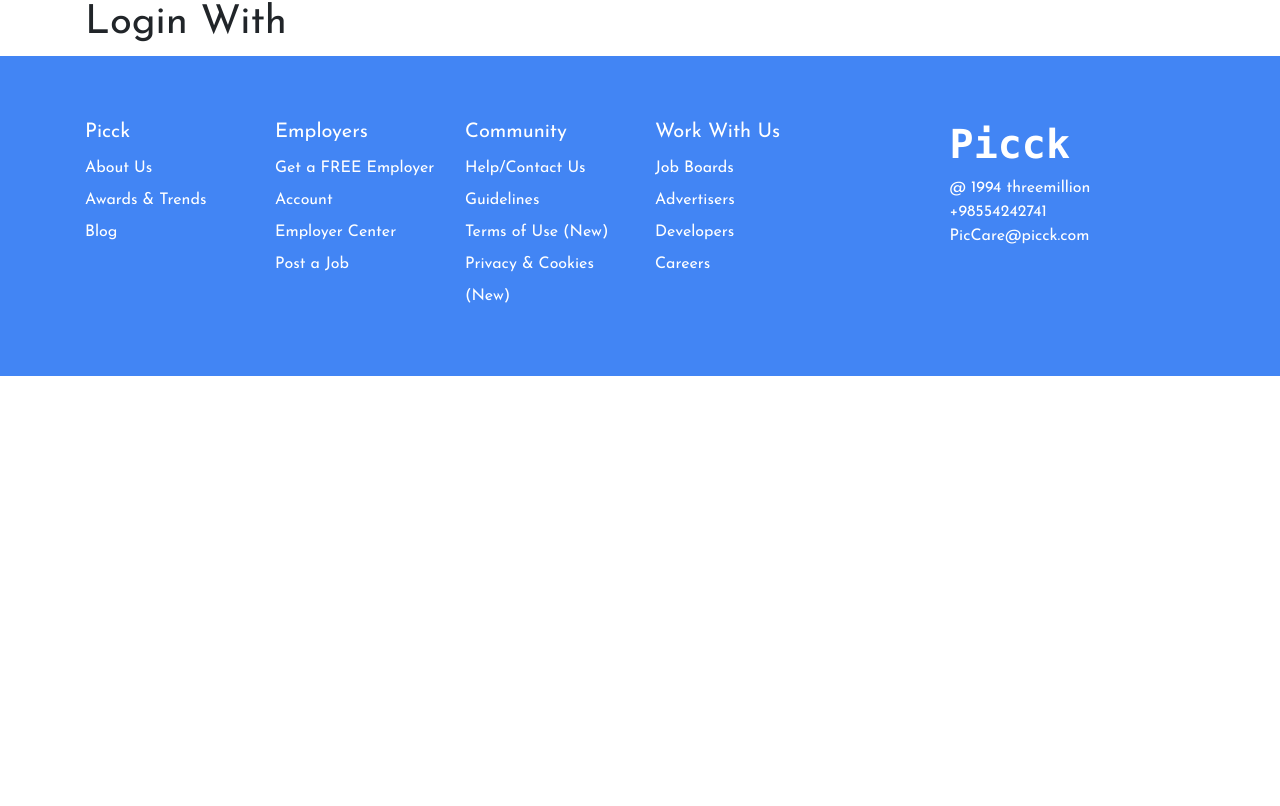
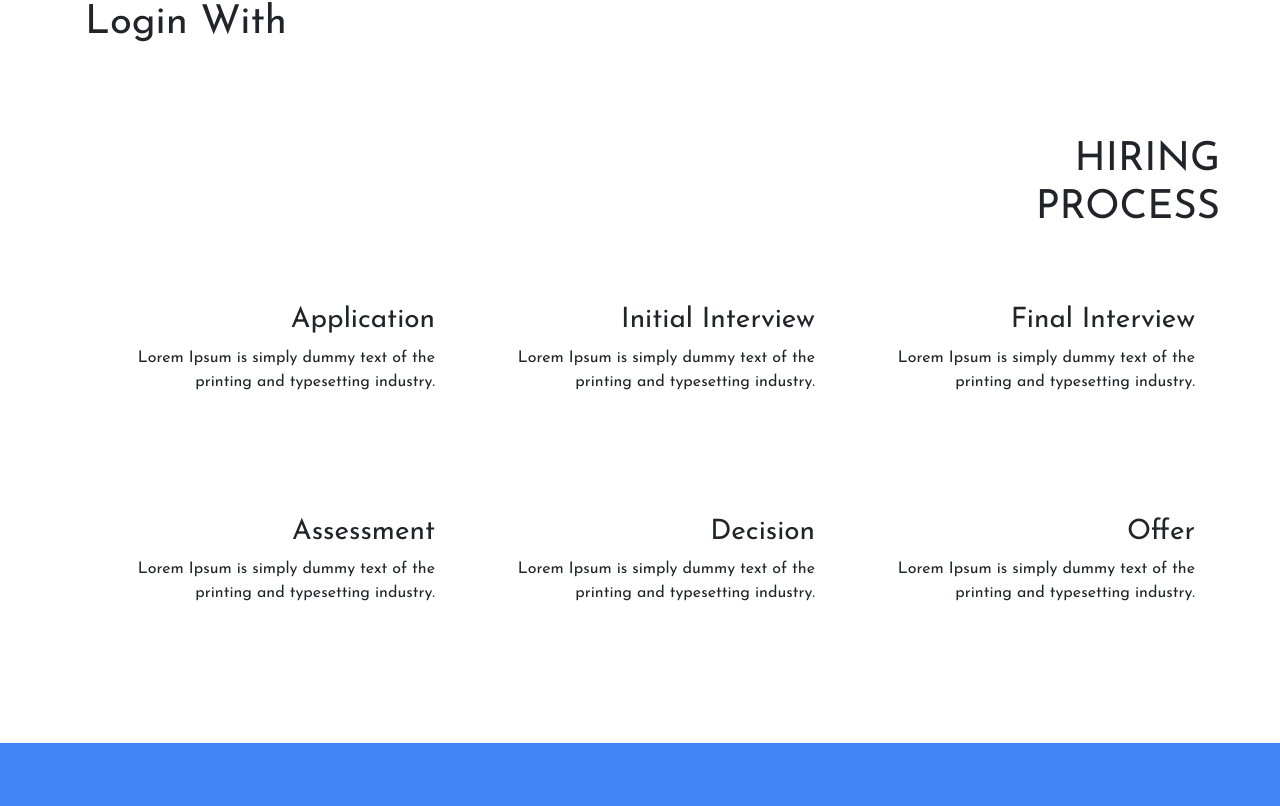
Before and after one commit to avtarvikas/picck, a React (Create React App) app: page / in a window 1280 px wide. Shown: the part 678-1484 px from the top of the page. Before the commit the page ends 1054 px from the top, so only its background shows below. Built offline with nearby package versions, Linux system fonts and the light colour scheme.

Commit message:
Hiring Proces without images/logo

```diff
--- a/src/css/index.css
+++ b/src/css/index.css
@@ -91,3 +91,16 @@
     .banner .banner-text h3 {
       display: inline-block;
       margin: 10px 20px; }
+
+.hiring {
+  text-align: right;
+  margin: 5em; }
+  .hiring .col-4 {
+    padding: 2.5em;
+    border-bottom: 2px solid transparent; }
+  .hiring .col-4:hover {
+    box-shadow: 1px 5px 20px 5px #ccc;
+    cursor: pointer;
+    border-bottom: 3px solid #00bfff; }
+  .hiring .col-4:hover h3 {
+    color: #00bfff; }
--- /dev/null
+++ b/src/modules/home/component/HiringProcess.js
@@ -0,0 +1,47 @@
+import React, { Component }  from 'react'
+
+class HiringProcess extends Component {
+    render() {
+        return (
+            <div className="container hiring">
+                <h1>HIRING<br />PROCESS</h1>
+                <div class="row upper">
+                    <div class="col-4">
+                        <img src="" />
+                        <h3>Application</h3>
+                        <p>Lorem Ipsum is simply dummy text of the printing and typesetting industry.</p>
+                    </div>
+                    <div class="col-4">
+                        <img src="" />
+                        <h3>Initial Interview</h3>
+                        <p>Lorem Ipsum is simply dummy text of the printing and typesetting industry.</p>
+                    </div>
+                    <div class="col-4">
+                        <img src="" />
+                        <h3>Final Interview</h3>
+                        <p>Lorem Ipsum is simply dummy text of the printing and typesetting industry.</p>
+                    </div>
+                </div>
+                <div class="row lower">
+                    <div class="col-4">
+                        <img src="" />
+                        <h3>Assessment</h3>
+                        <p>Lorem Ipsum is simply dummy text of the printing and typesetting industry.</p>
+                    </div>
+                    <div class="col-4">
+                        <img src="" />
+                        <h3>Decision</h3>
+                        <p>Lorem Ipsum is simply dummy text of the printing and typesetting industry.</p>
+                    </div>
+                    <div class="col-4">
+                        <img src="" />
+                        <h3>Offer</h3>
+                        <p>Lorem Ipsum is simply dummy text of the printing and typesetting industry.</p>
+                    </div>
+                </div>
+            </div>
+        );
+    }
+}
+
+export default HiringProcess;
--- a/src/modules/home/container/index.js
+++ b/src/modules/home/container/index.js
@@ -3,6 +3,7 @@
 import Footer from '../../../common/components/Footer';
 import Banner from '../component/Banner';
 import LoginOptions from '../component/LoginOptions';
+import HiringProcess from '../component/HiringProcess';
 
 class Home extends Component {
   render() {
@@ -11,6 +12,7 @@
         <Header />
         <Banner />
         <LoginOptions />
+        <HiringProcess />
         <Footer />
       </div>
     );
--- a/src/styles/index.scss
+++ b/src/styles/index.scss
@@ -36,3 +36,19 @@
         }
     }
 }
+.hiring {
+    text-align: right;
+    margin: 5em;
+    .col-4 {
+        padding: 2.5em;
+        border-bottom: 2px solid transparent;
+    }
+    .col-4:hover {
+        box-shadow: 1px 5px 20px 5px #ccc;
+        cursor: pointer;
+        border-bottom: 3px solid #00bfff;
+    }
+    .col-4:hover h3 {
+        color: #00bfff;
+    }
+}
```
Also changed, not shown: 1 other file (tests, documents, lock files or other folders).
